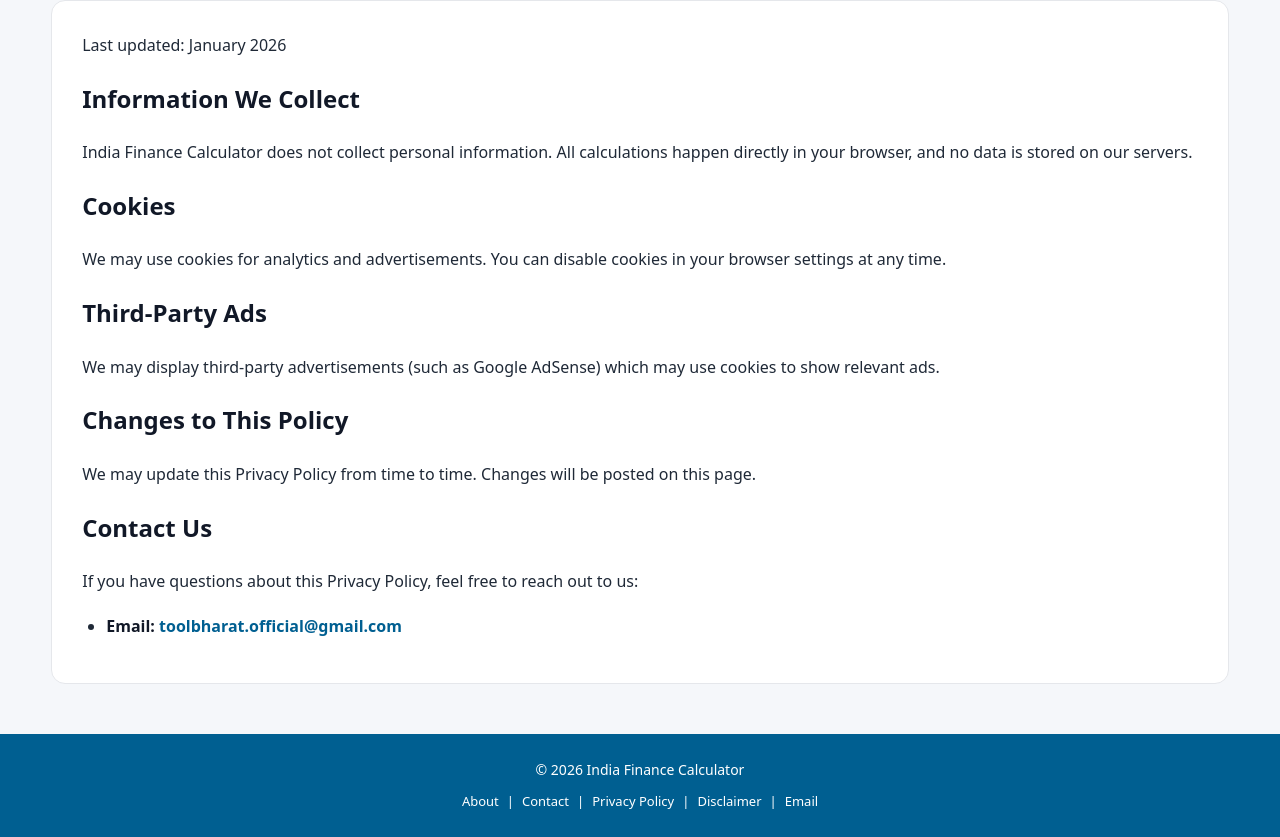
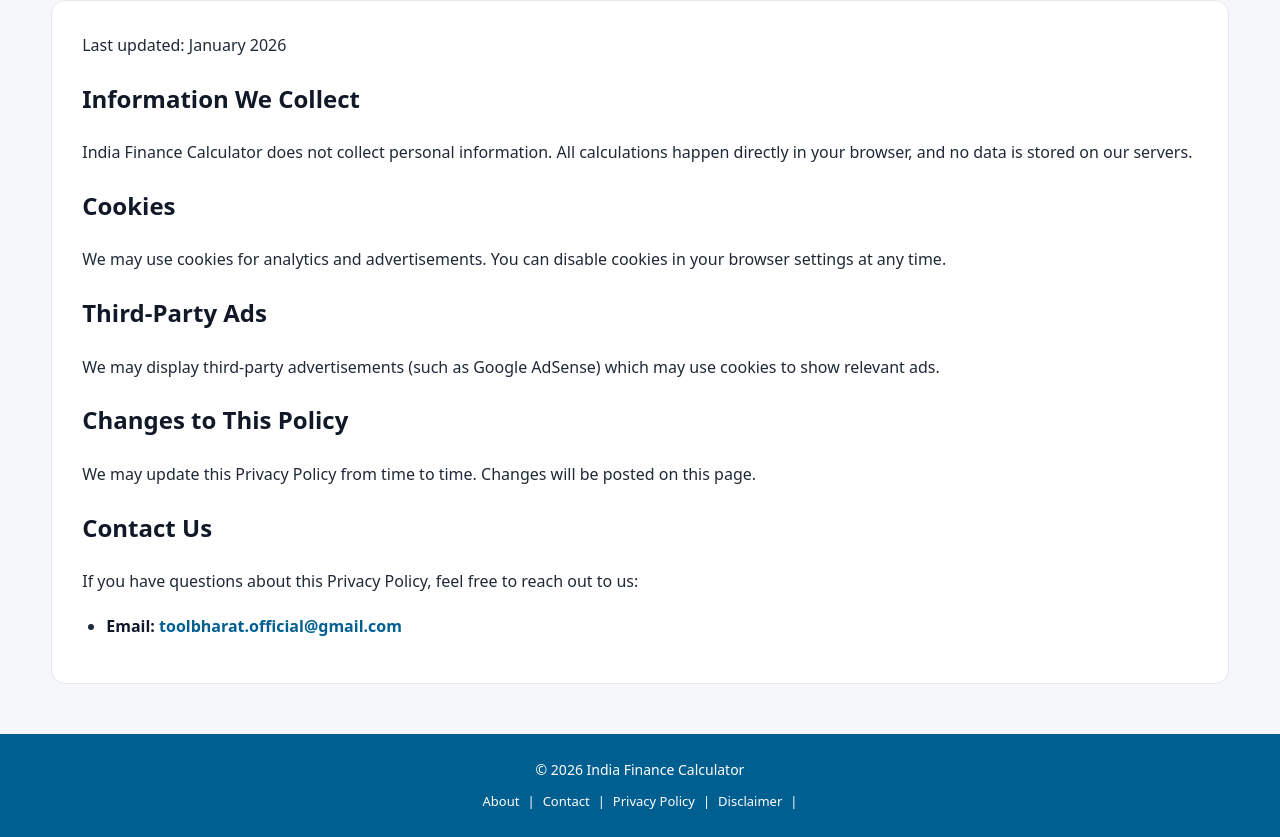
Before and after one commit to Syyedkhan/india-finance-calculator, a plain HTML site: page privacy-policy.html in a window 1280 px wide. Shown: the part 374-1211 px from the top of the page. Drawn offline with Linux system fonts and the light colour scheme.

Commit message:
Update privacy-policy.html

```diff
--- a/privacy-policy.html
+++ b/privacy-policy.html
@@ -79,7 +79,6 @@
             <a href="contact.html">Contact</a> |
             <a href="privacy-policy.html">Privacy Policy</a> |
             <a href="disclaimer.html">Disclaimer</a> |
-            <a href="mailto:toolbharat.official@gmail.com">Email</a>
         </nav>
     </div>
 </footer>
```
